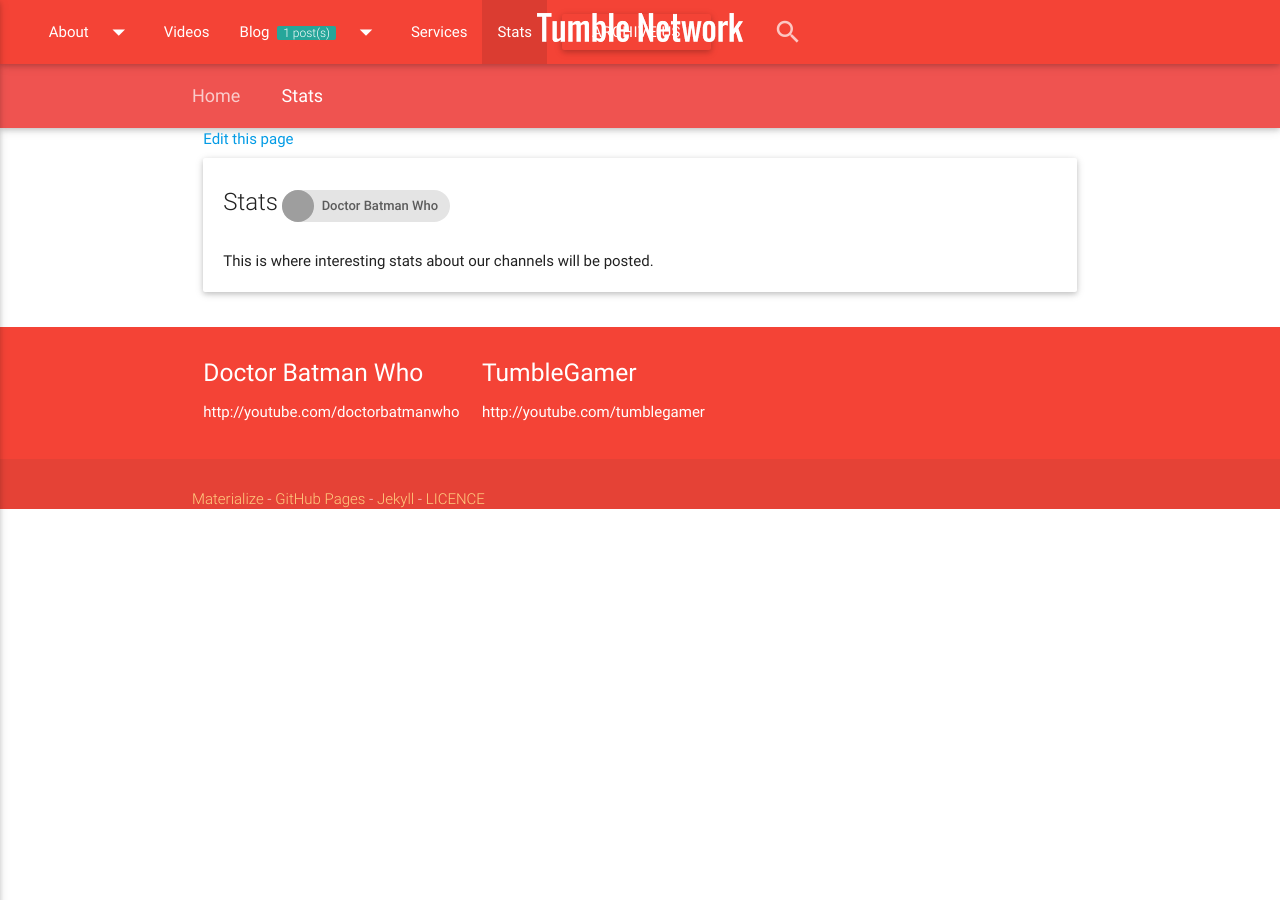
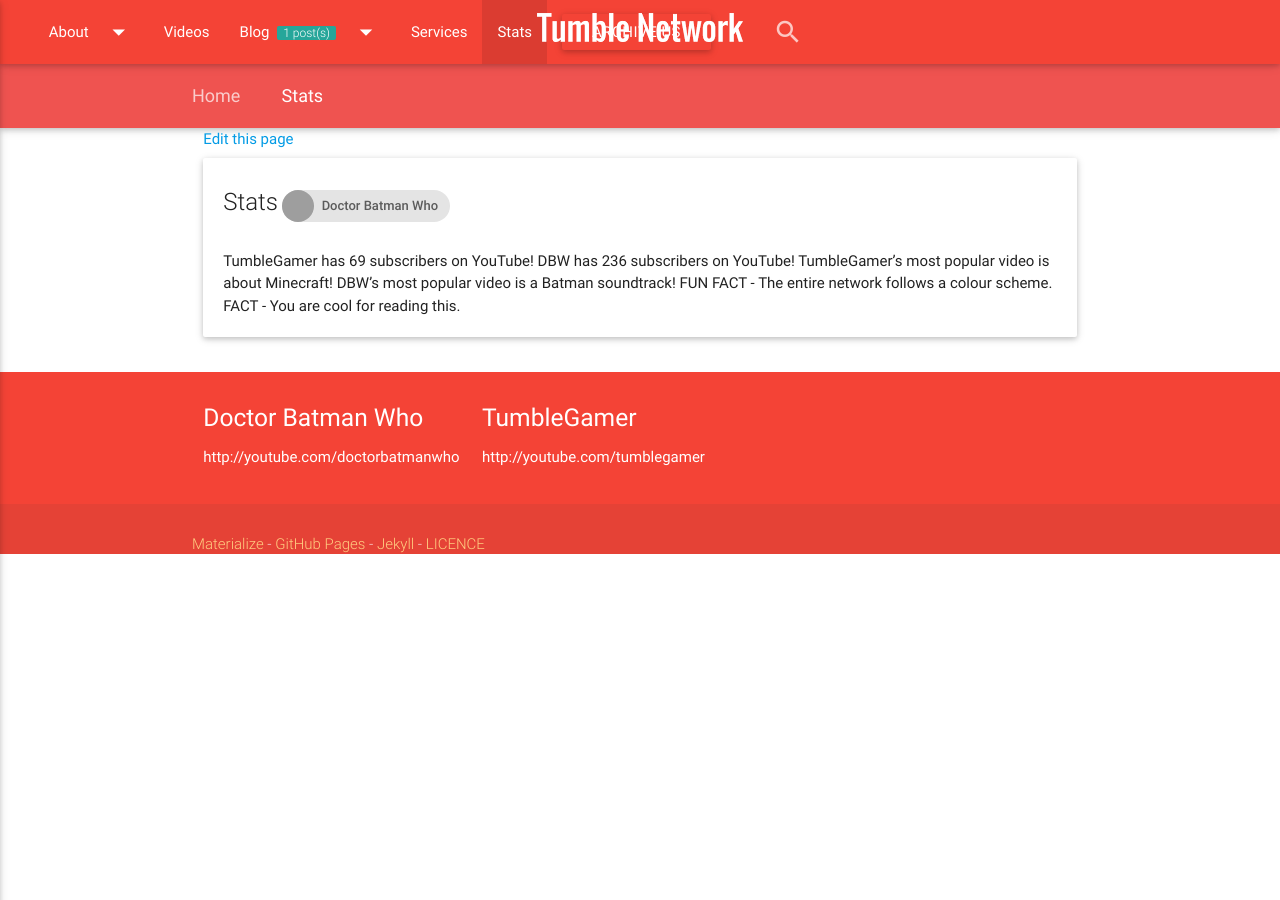
Before and after one commit to tumblenet/www.tumblenet.ga, a Jekyll site: the page built from stats.md, in a window 1280 px wide. Built offline with Jekyll 4.4.1, drawn with Linux system fonts in a browser that asks for light colours; nearby versions of some CDN libraries; comment, search, counter and statistics services are not loaded; grey boxes are pictures that could not be loaded.

Commit message:
Update stats.md

```diff
--- a/stats.md
+++ b/stats.md
@@ -4,4 +4,9 @@
 author: doctorbatmanwho
 comments: true
 ---
-This is where interesting stats about our channels will be posted.
+TumbleGamer has 69 subscribers on YouTube!
+DBW has 236 subscribers on YouTube!
+TumbleGamer's most popular video is about Minecraft!
+DBW's most popular video is a Batman soundtrack!
+FUN FACT - The entire network follows a colour scheme.
+FACT - You are cool for reading this.
```
